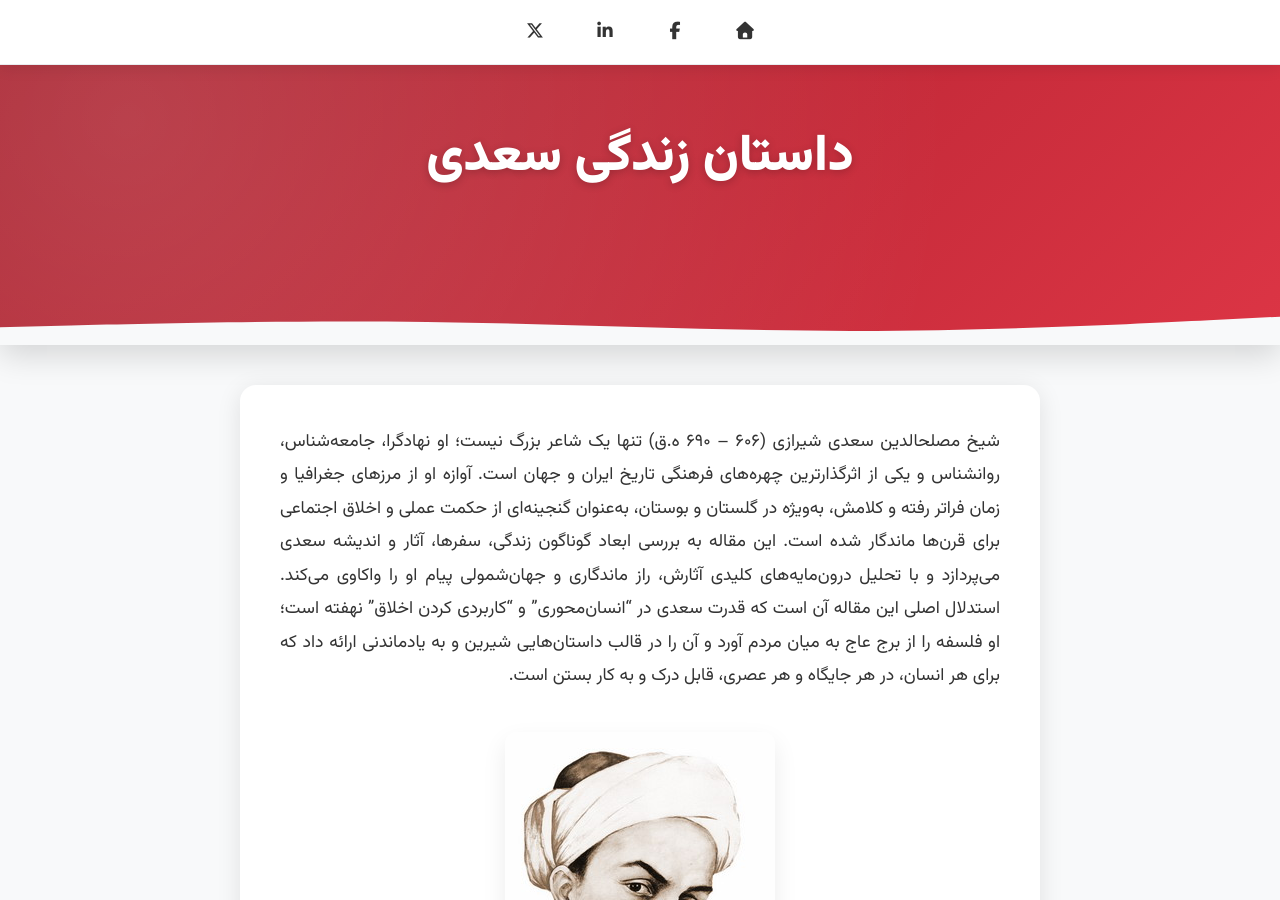
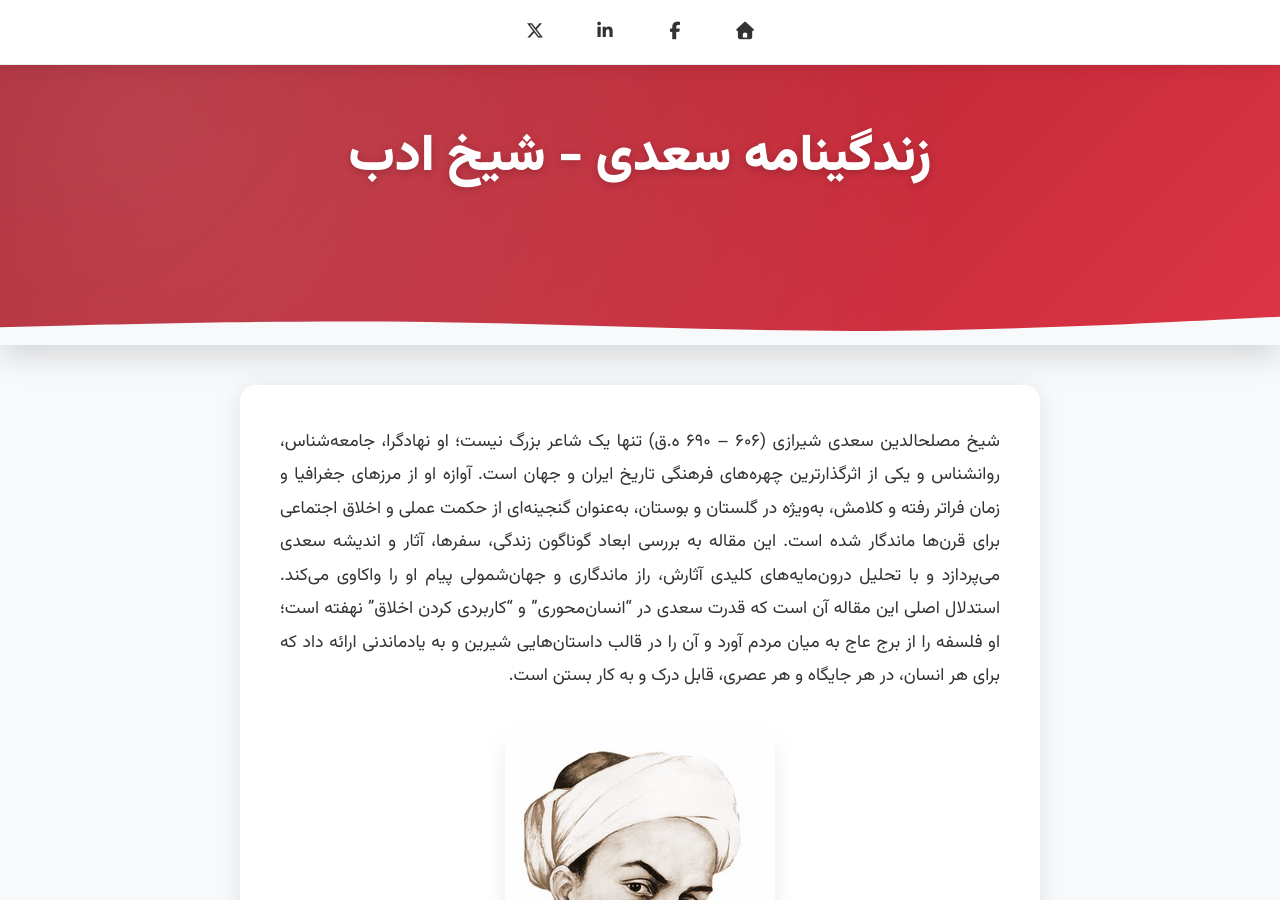
Before and after one commit to darkblog/darkblog.github.io, a Jekyll site: the page built from _posts/2025-9-9-9.md, in a window 1280 px wide and 900 px high. Built offline with Jekyll 4.4.1, drawn with Linux system fonts in a browser that asks for light colours; nearby versions of some CDN libraries.

Commit message:
Update 2025-9-9-9.md

```diff
--- a/_posts/2025-9-9-9.md
+++ b/_posts/2025-9-9-9.md
@@ -1,6 +1,6 @@
 ---
 layout: post
-title: داستان زندگی سعدی
+title: زندگینامه سعدی - شیخ ادب
 ---
 
 شیخ مصلحالدین سعدی شیرازی (۶۰۶ – ۶۹۰ ه.ق) تنها یک شاعر بزرگ نیست؛ او نهادگرا، جامعه‌شناس، روانشناس و یکی از اثرگذارترین چهره‌های فرهنگی تاریخ ایران و جهان است. آوازه او از مرزهای جغرافیا و زمان فراتر رفته و کلامش، به‌ویژه در گلستان و بوستان، به‌عنوان گنجینه‌ای از حکمت عملی و اخلاق اجتماعی برای قرن‌ها ماندگار شده است. این مقاله به بررسی ابعاد گوناگون زندگی، سفرها، آثار و اندیشه سعدی می‌پردازد و با تحلیل درون‌مایه‌های کلیدی آثارش، راز ماندگاری و جهان‌شمولی پیام او را واکاوی می‌کند. استدلال اصلی این مقاله آن است که قدرت سعدی در "انسان‌محوری" و "کاربردی کردن اخلاق" نهفته است؛ او فلسفه را از برج عاج به میان مردم آورد و آن را در قالب داستان‌هایی شیرین و به یادماندنی ارائه داد که برای هر انسان، در هر جایگاه و هر عصری، قابل درک و به کار بستن است.
```
